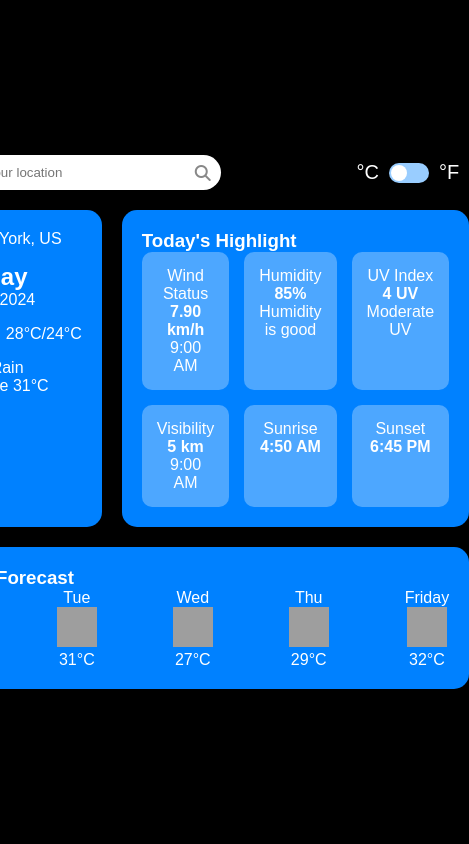
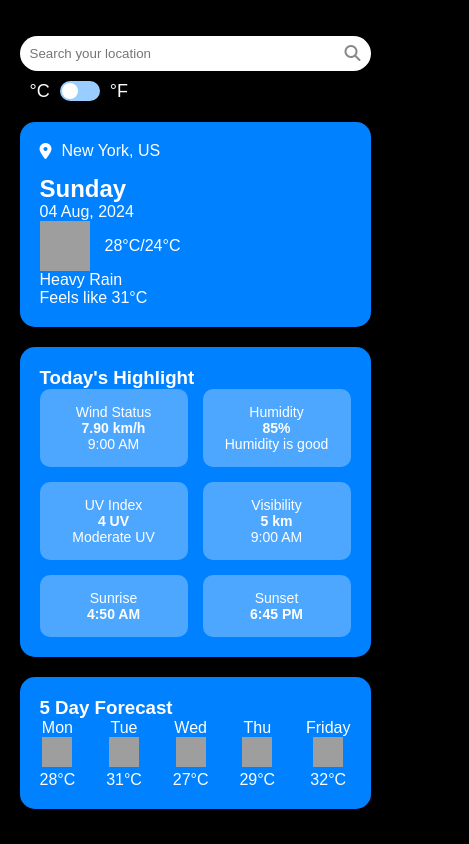
Before and after one commit to nadyab93/Weather-App, a plain HTML site: page index.html in a window 390 px wide. Shown: the whole page, 469 px wide, since content can reach past the window. Drawn offline with Linux system fonts and the light colour scheme; no server answers; grey boxes are pictures that could not be loaded.

Commit message:
Made it responsive

```diff
--- a/styles.css
+++ b/styles.css
@@ -15,17 +15,41 @@ body {
     margin: 0;
 }
 
-/* Default theme styles */
 body:not(.celsius-theme):not(.fahrenheit-theme) {
-    background-color: #000000; /* Background color for the body */
+    background-color: #000000;
 }
 
-.current-weather, .highlights, .forecast {
-    background-color: #0081ff; /* Default background color for these sections */
+/* Default theme styles */
+.current-weather,
+.highlights,
+.forecast {
+    background-color: #0081ff; /* Background color for default (Celsius) */
 }
 
-.card {
-    background-color: #4da7ff; /* Default background color for cards */
+.highlight-cards .card {
+    background-color: #4da7ff; /* Background color for cards in default (Celsius) */
+}
+
+/* Styles for Celsius theme */
+.celsius-theme .current-weather,
+.celsius-theme .highlights,
+.celsius-theme .forecast {
+    background-color: #0081ff; /* Background color for Celsius */
+}
+
+.celsius-theme .highlight-cards .card {
+    background-color: #4da7ff; /* Background color for cards in Celsius */
+}
+
+/* Styles for Fahrenheit theme */
+.fahrenheit-theme .current-weather,
+.fahrenheit-theme .highlights,
+.fahrenheit-theme .forecast {
+    background-color: #672e2b; /* Background color for Fahrenheit */
+}
+
+.fahrenheit-theme .highlight-cards .card {
+    background-color: #956d6b; /* Background color for cards in Fahrenheit */
 }
 
 .container {
@@ -59,6 +83,7 @@ header {
     transform: translateY(-50%);
     color: #888;
     pointer-events: none;
+    cursor: pointer; /* Added cursor pointer */
 }
 
 .theme-toggle {
@@ -199,22 +224,57 @@ main {
     height: 40px;
 }
 
-.celsius-theme .current-weather,
-.celsius-theme .highlights,
-.celsius-theme .forecast {
-    background-color: #0081ff;
+@media (max-width: 768px) {
+    .container {
+        width: 90%;
+        max-width: 600px;
+    }
+
+    header {
+        flex-direction: column;
+        align-items: flex-start;
+    }
+
+    .search-container {
+        width: 100%;
+    }
+
+    .search {
+        padding: 10px 30px 10px 15px;
+    }
+
+    .theme-toggle {
+        margin-top: 10px;
+    }
+
+    main {
+        grid-template-columns: 1fr;
+    }
+
+    .forecast {
+        grid-column: span 1;
+    }
+
+    .highlight-cards {
+        grid-template-columns: repeat(2, 1fr);
+    }
 }
 
-.celsius-theme .card {
-    background-color: #4da7ff;
+@media (max-width: 480px) {
+    .search {
+        padding: 10px 20px 10px 10px;
+    }
+
+    .temp-celsius, .temp-fahrenheit {
+        font-size: 18px;
+    }
+
+    .forecast-card img {
+        width: 30px;
+        height: 30px;
+    }
+
+    .card {
+        font-size: 14px;
+    }
 }
-
-.fahrenheit-theme .current-weather,
-.fahrenheit-theme .highlights,
-.fahrenheit-theme .forecast {
-    background-color: #672e2b;
-}
-
-.fahrenheit-theme .card {
-    background-color: #956d6b;
-}
```
Also changed, not shown: script.js (line endings or trailing spaces).
